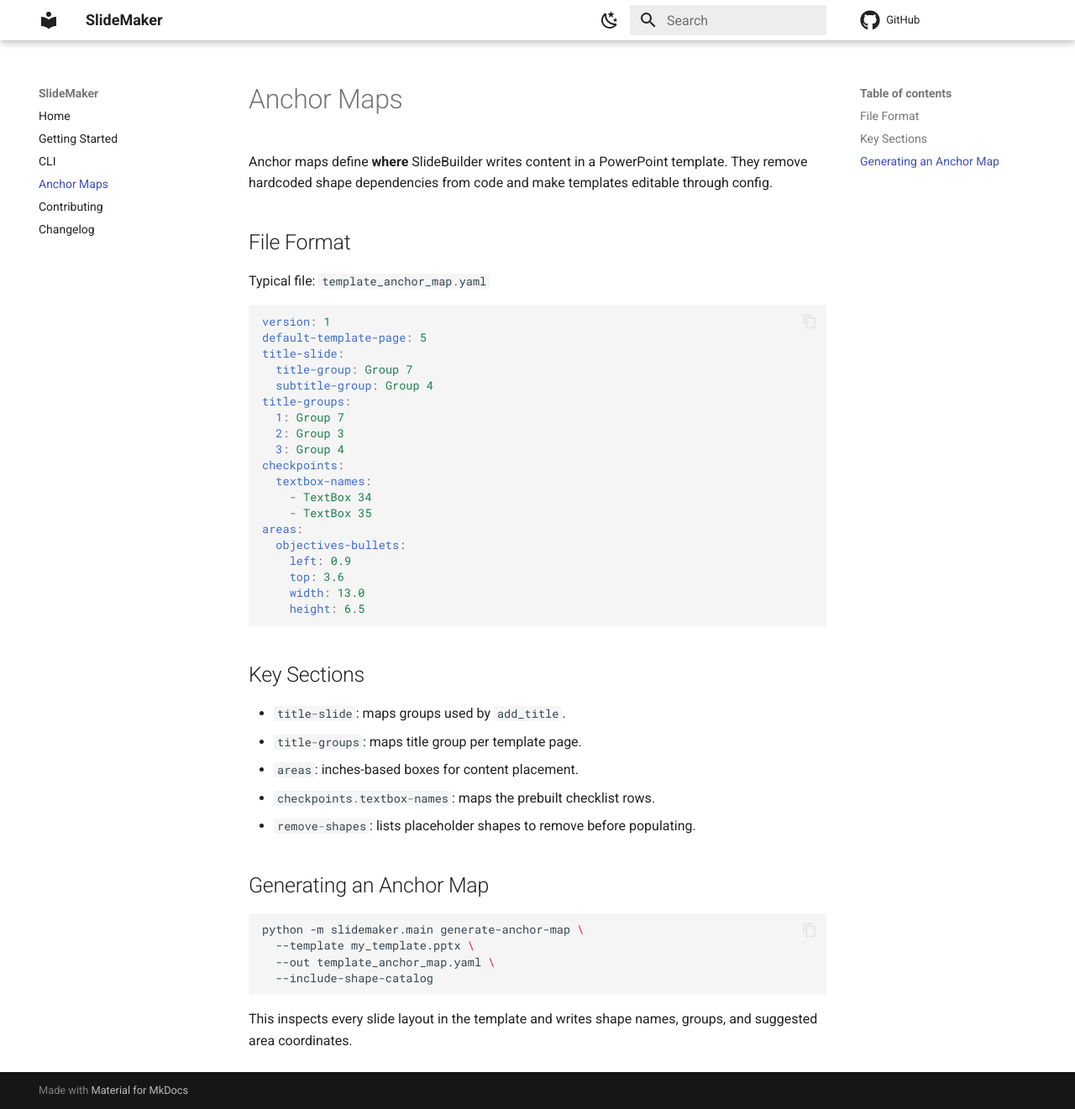
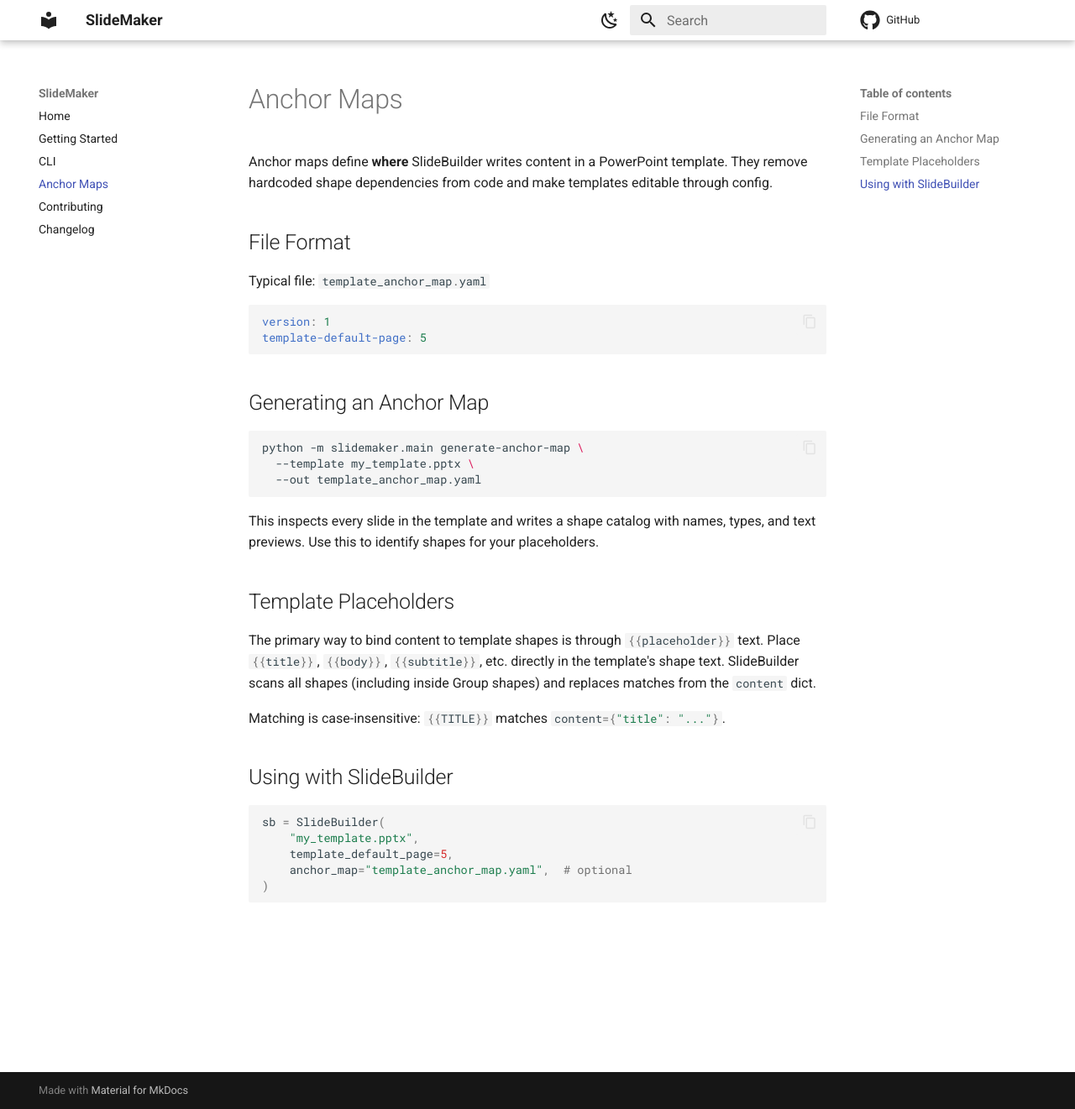
Before and after one commit to mediatoolbox-org/slidemaker, an MkDocs documentation site: the page built from docs/manifest.md, in a window 1280 px wide and 1321 px high. Shown: the whole window at 84% size. Built offline with MkDocs 1.6.1 and Material for MkDocs 9.7.7, drawn with Linux system fonts in a browser that asks for light colours; comment, search, counter and statistics services are not loaded.

Commit message:
feat: Add support for placeholders

````diff
--- a/docs/manifest.md
+++ b/docs/manifest.md
@@ -10,42 +10,35 @@ Typical file: `template_anchor_map.yaml`
 
 ```yaml
 version: 1
-default-template-page: 5
-title-slide:
-  title-group: Group 7
-  subtitle-group: Group 4
-title-groups:
-  1: Group 7
-  2: Group 3
-  3: Group 4
-checkpoints:
-  textbox-names:
-    - TextBox 34
-    - TextBox 35
-areas:
-  objectives-bullets:
-    left: 0.9
-    top: 3.6
-    width: 13.0
-    height: 6.5
+template-default-page: 5
 ```
-
-## Key Sections
-
-- `title-slide`: maps groups used by `add_title`.
-- `title-groups`: maps title group per template page.
-- `areas`: inches-based boxes for content placement.
-- `checkpoints.textbox-names`: maps the prebuilt checklist rows.
-- `remove-shapes`: lists placeholder shapes to remove before populating.
 
 ## Generating an Anchor Map
 
 ```bash
 python -m slidemaker.main generate-anchor-map \
   --template my_template.pptx \
-  --out template_anchor_map.yaml \
-  --include-shape-catalog
+  --out template_anchor_map.yaml
 ```
 
-This inspects every slide layout in the template and writes shape names, groups,
-and suggested area coordinates.
+This inspects every slide in the template and writes a shape catalog with names,
+types, and text previews. Use this to identify shapes for your placeholders.
+
+## Template Placeholders
+
+The primary way to bind content to template shapes is through `{{placeholder}}`
+text. Place `{{title}}`, `{{body}}`, `{{subtitle}}`, etc. directly in the
+template's shape text. SlideBuilder scans all shapes (including inside Group
+shapes) and replaces matches from the `content` dict.
+
+Matching is case-insensitive: `{{TITLE}}` matches `content={"title": "..."}`.
+
+## Using with SlideBuilder
+
+```python
+sb = SlideBuilder(
+    "my_template.pptx",
+    template_default_page=5,
+    anchor_map="template_anchor_map.yaml",  # optional
+)
+```
--- a/template_anchor_map.yaml
+++ b/template_anchor_map.yaml
@@ -1,5 +1,5 @@
 version: 1
-default-template-page: 5
+template-default-page: 5
 title-slide:
   title-group: Group 7
   subtitle-group: Group 4
````
Also changed, not shown: README.md (+87 -32 lines), docs/commands.md (+2 -7 lines), docs/getting-started.md (+20 -2 lines), docs/index.md (+19 -8 lines), 5 other files.
